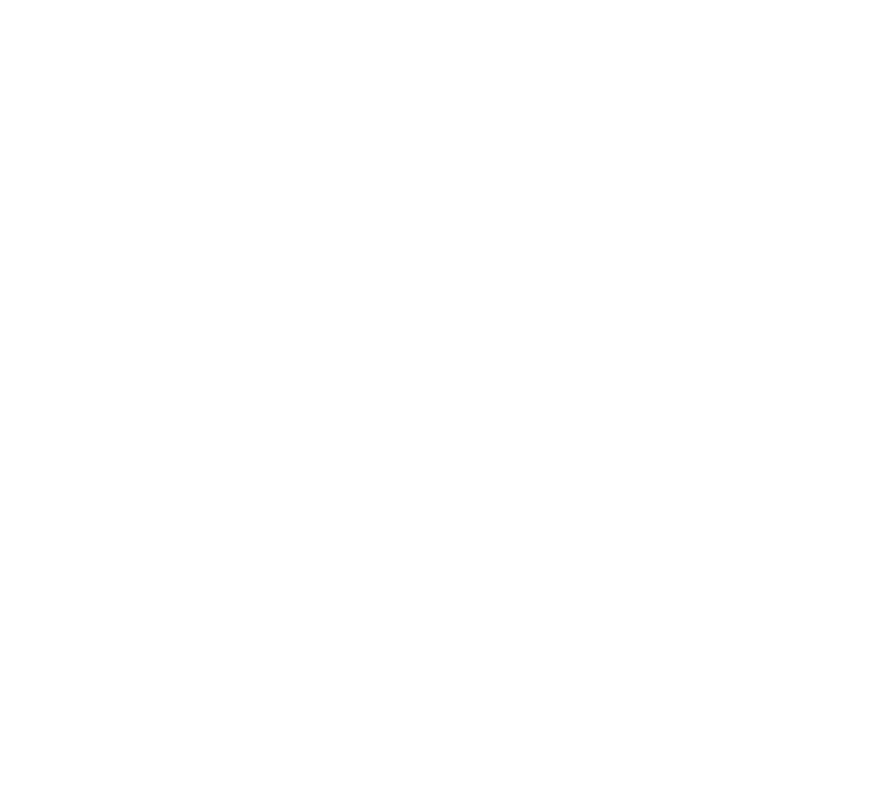
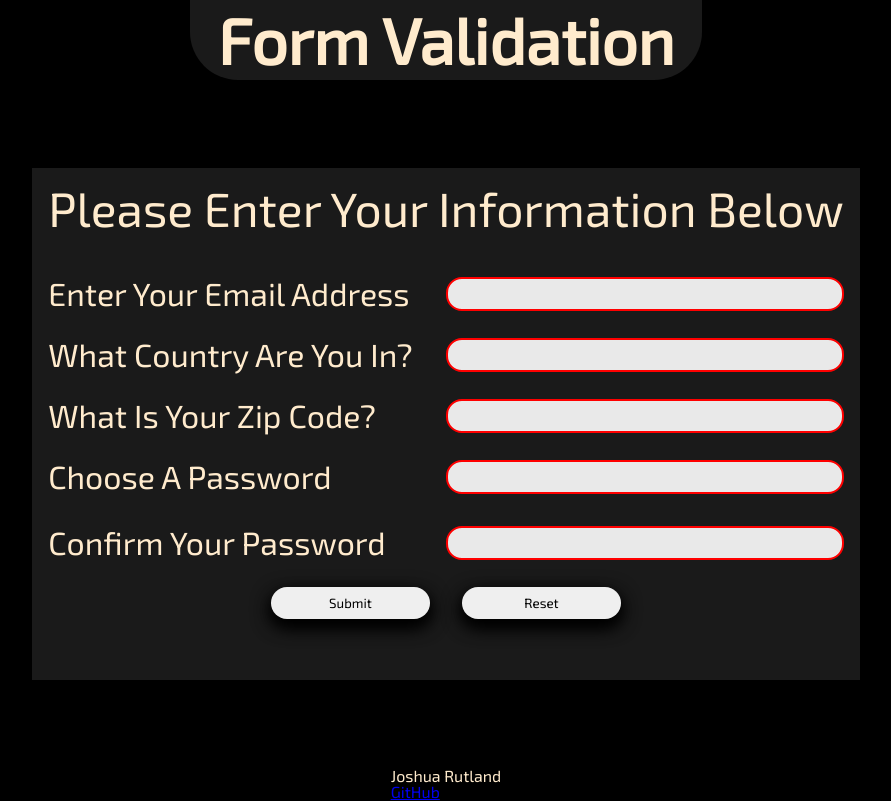
Before and after one commit to rutland-dev/form-practice, a website built with webpack: page src/index.html in a window 1280 px wide. Shown: the whole page, without its empty margins (194-1085 px from the left). Built offline with nearby package versions, Linux system fonts and the light colour scheme; a web font is replaced by a local one.

Commit message:
Set up files and layout
Created initial files and finished html and css content.

```diff
--- a/src/index.html
+++ b/src/index.html
@@ -3,8 +3,54 @@
 <head>
     <meta charset="UTF-8">
     <meta name="viewport" content="width=device-width, initial-scale=1.0">
-    <title></title>
+    <link rel="preconnect" href="https://fonts.googleapis.com">
+    <link rel="preconnect" href="https://fonts.gstatic.com" crossorigin>
+    <link href="https://fonts.googleapis.com/css2?family=Exo+2&family=Lato&family=Rubik+Doodle+Triangles&family=Sevillana&display=swap" rel="stylesheet">
+    <title>Form Validation</title>
 </head>
 <body>
+    <div class="header">
+        <h1>Form Validation</h1>
+    </div>
+    <div class="content">
+        <h2>Please Enter Your Information Below</h2>
+        <div class="form">
+            <form action="" method="post">
+                <div class="email-div">
+                    <label for="email">Enter Your Email Address <span id="email-span"></span></label>
+                    <input type="email" name="email" id="email" required>
+                </div>
+                <div class="country-div">
+                    <label for="country">What Country Are You In?<span id="country-span"></span></label>
+                    <input type="text" name="country" id="country" required>
+                </div>
+                <div class="zip-code-div">
+                    <label for="zip-code">What Is Your Zip Code?<span id="zip-code-span"></span></label>
+                    <input type="text" name="zip-code" id="zip-code" required pattern="/^[0-9]{5}$/">
+                </div>
+                <div class="outer-password-div">
+
+                    <div class="inner-password-div">
+                        <label for="password">Choose A Password<span id="password-span"></span></label>
+                        <input type="password" name="password" id="password" required minlength="8" maxlength="15">
+                    </div>
+
+                    <div class="inner-confirm-div">
+                        <label for="password-confirm">Confirm Your Password<span id="password-confirm-span"></span></label>
+                        <input type="password-confirm" name="password-confirm" id="password-confirm" required minlength="8" maxlength="15">
+                    </div>
+
+                </div>
+                <div class="buttons">
+                    <button type="button" id="submit">Submit</button>
+                    <button type="button" id="reset">Reset</button>
+                </div>
+            </form>
+        </div>
+    </div>
+    <div class="footer">
+        <p>Joshua Rutland</p>
+        <a href="http://www.github.com/rutland-dev/">GitHub</a>
+    </div>
 </body>
 </html>
--- a/src/index.js
+++ b/src/index.js
@@ -1 +1 @@
-import './style.css';
+import "./style.css";
--- a/src/style.css
+++ b/src/style.css
@@ -0,0 +1,167 @@
+/* http://meyerweb.com/eric/tools/css/reset/
+   v2.0 | 20110126
+   License: none (public domain)
+*/
+
+html, body, div, span, applet, object, iframe,
+h1, h2, h3, h4, h5, h6, p, blockquote, pre,
+a, abbr, acronym, address, big, cite, code,
+del, dfn, em, img, ins, kbd, q, s, samp,
+small, strike, strong, sub, sup, tt, var,
+b, u, i, center,
+dl, dt, dd, ol, ul, li,
+fieldset, form, label, legend,
+table, caption, tbody, tfoot, thead, tr, th, td,
+article, aside, canvas, details, embed,
+figure, figcaption, footer, header, hgroup,
+menu, nav, output, ruby, section, summary,
+time, mark, audio, video {
+	margin: 0;
+	padding: 0;
+	border: 0;
+	font-size: 100%;
+	font: inherit;
+	vertical-align: baseline;
+}
+/* HTML5 display-role reset for older browsers */
+article, aside, details, figcaption, figure,
+footer, header, hgroup, menu, nav, section {
+	display: block;
+}
+body {
+	line-height: 1;
+}
+ol, ul {
+	list-style: none;
+}
+blockquote, q {
+	quotes: none;
+}
+blockquote:before, blockquote:after,
+q:before, q:after {
+	content: '';
+	content: none;
+}
+table {
+	border-collapse: collapse;
+	border-spacing: 0;
+}
+/* End reset styles */
+
+:root {
+    font-family: 'Exo 2', sans-serif;
+}
+
+* {
+    font-family: 'Exo 2', sans-serif;
+}
+
+body {
+    display: flex;
+    flex-direction: column;
+    background-color: black;
+    color: blanchedalmond;
+    justify-content: space-between;
+    align-items: center;
+    height: 100vh;
+}
+
+.header {
+    display: flex;
+    justify-content: center;
+    align-items: center;
+    text-align: center;
+    font-size: 4rem;
+    font-weight: 600;
+    height: 10%;
+    width: 40%;
+    border-radius: 0 0 3rem 3rem;
+    background-color: rgba(255, 255, 255, .1);
+}
+
+h2 {
+    font-size: 3rem;
+}
+
+.content {
+    display: flex;
+    flex-direction: column;
+    align-items: center;
+    padding: 1rem;
+    color:blanchedalmond;
+    background-color: rgba(255, 255, 255, .1);
+    height: 60%;
+    width: 70;
+}
+
+.form {
+    height: 85%;
+    width: 100%;
+    padding: 2rem;
+}
+
+form {
+    display: flex;
+    flex-direction: column;
+    justify-content: space-around;
+    align-items: center;
+    height: 100%;
+    width: 100%;
+}
+
+form div {
+    display: grid;
+    grid-template-columns: 1fr 1fr;
+    width: 100%;
+}
+
+form label {
+    font-size: 2rem;
+}
+
+.outer-password-div {
+    display: flex;
+    flex-direction: column;
+    gap: 2rem;
+}
+
+form input {
+    background-color: rgba(255, 255, 255, .9);
+    border-radius: 1rem;
+    padding: 1% 3%;
+    font-size: 1.1rem;
+    border: none;
+}
+
+form input:focus, form input:hover {
+    background-color: rgba(255, 255, 255, 1);
+}
+
+form input:invalid {
+    border: 2px solid red;
+}
+
+form input:valid {
+    border: 2px solid green;
+}
+
+.buttons {
+    width: 100%;
+    height: 2rem;
+    display: flex;
+    justify-content: center;
+    align-items: center;
+    gap: 2rem;
+}
+
+button {
+    border: none;
+    border-radius: 1rem;
+    width: 20%;
+    height: 100%;
+    box-shadow: 0 8px 16px 0 rgba(0,0,0), 0 6px 20px 0 rgba(0,0,0);
+}
+
+button:hover {
+    box-shadow: 0 8px 16px 0 rgba(255,255,255, .3), 0 6px 20px 0 rgba(0,0,0);
+}
```
Also changed, not shown: dist/index.bundle.js, dist/index.html, 1 other file.
